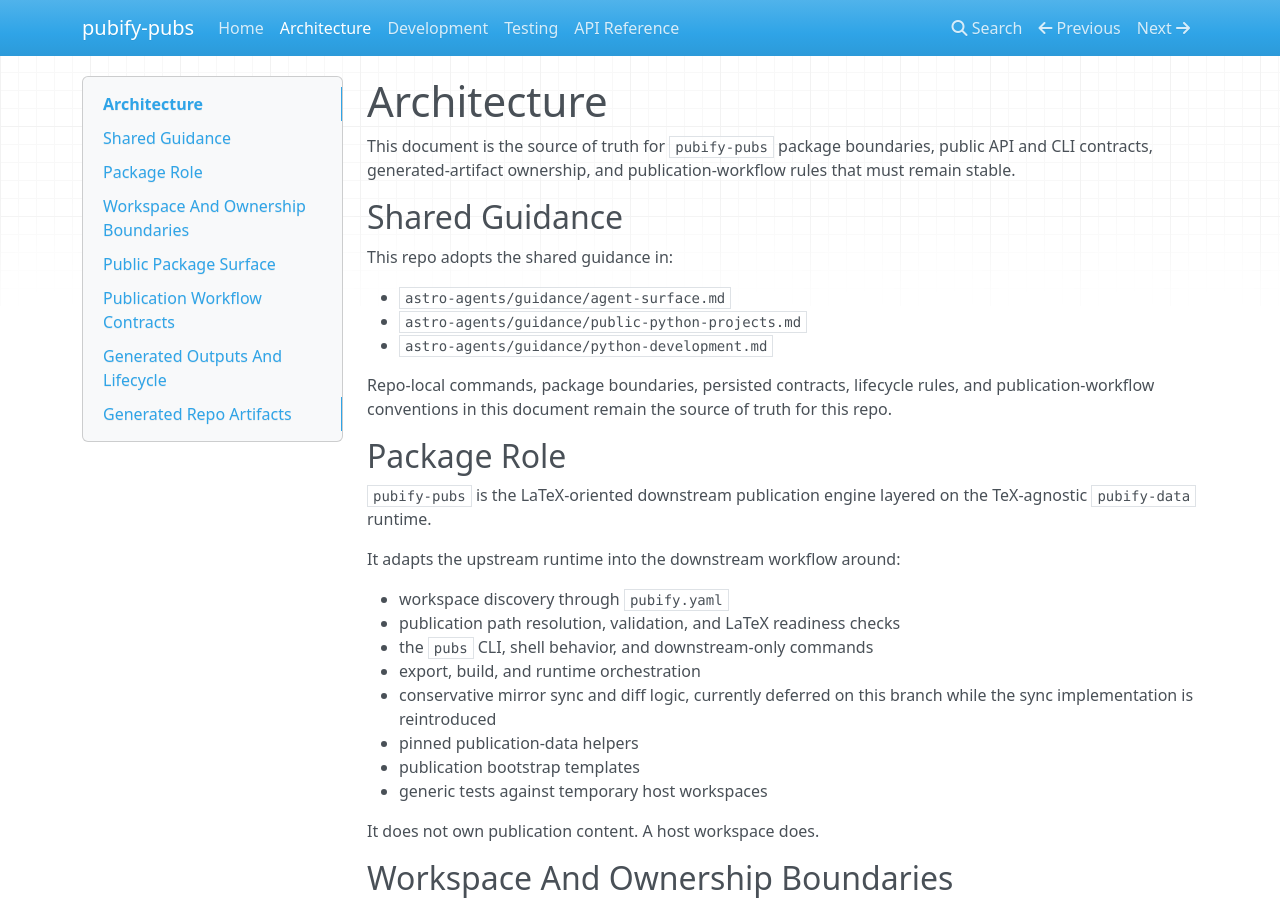
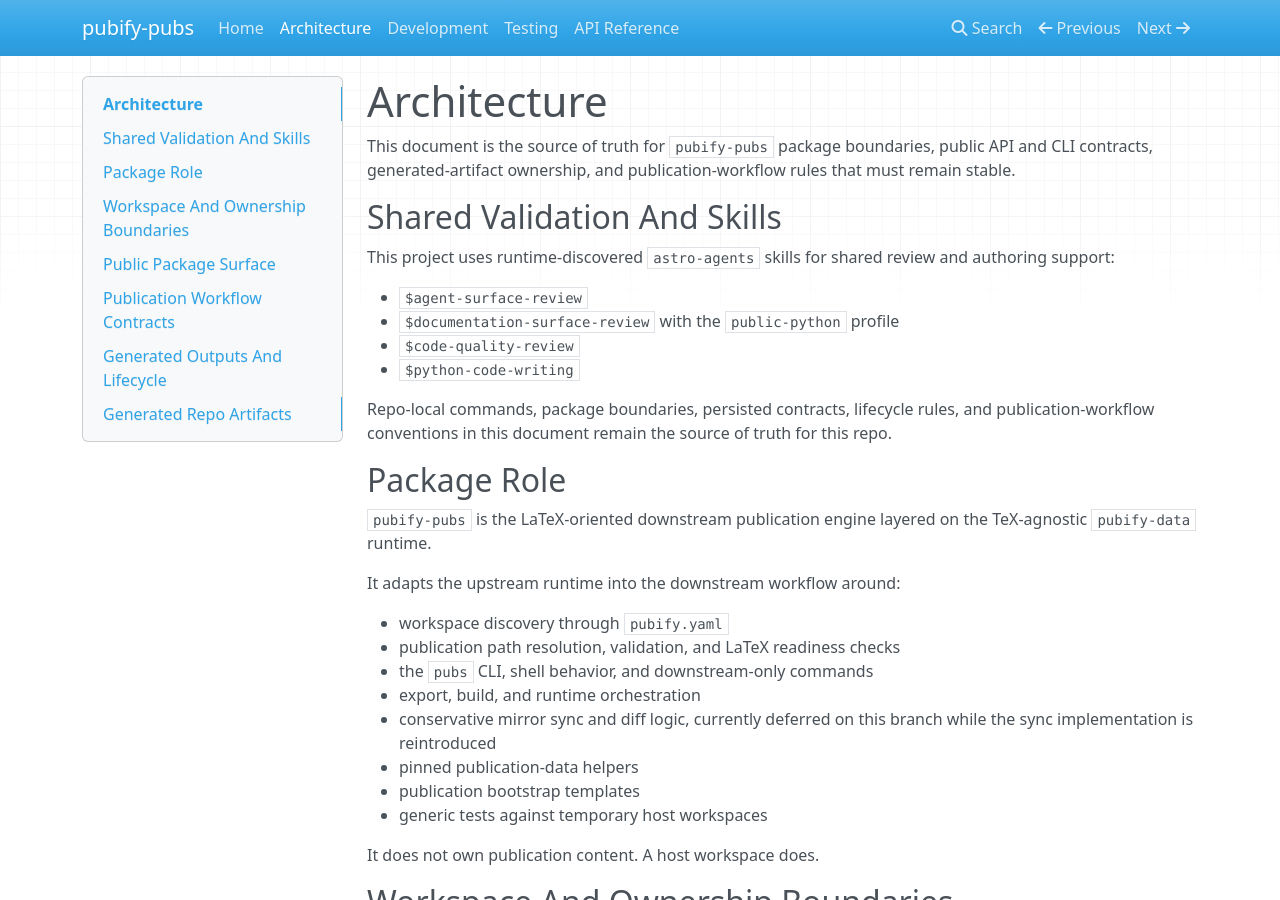
Before and after one commit to nvnunes/pubify-pubs, an MkDocs documentation site: the page built from docs/architecture.md, in a window 1280 px wide and 900 px high. Built offline with MkDocs 1.6.1, drawn with Linux system fonts in a browser that asks for light colours; nearby versions of some CDN libraries.

Commit message:
Astro-agents skill integration

```diff
--- a/docs/architecture.md
+++ b/docs/architecture.md
@@ -4,13 +4,14 @@ This document is the source of truth for `pubify-pubs` package boundaries,
 public API and CLI contracts, generated-artifact ownership, and
 publication-workflow rules that must remain stable.
 
-## Shared Guidance
+## Shared Validation And Skills
 
-This repo adopts the shared guidance in:
+This project uses runtime-discovered `astro-agents` skills for shared review and authoring support:
 
-- `astro-agents/guidance/agent-surface.md`
-- `astro-agents/guidance/public-python-projects.md`
-- `astro-agents/guidance/python-development.md`
+- `$agent-surface-review`
+- `$documentation-surface-review` with the `public-python` profile
+- `$code-quality-review`
+- `$python-code-writing`
 
 Repo-local commands, package boundaries, persisted contracts, lifecycle rules,
 and publication-workflow conventions in this document remain the source of
```
Also changed, not shown: AGENTS.md (+14 -12 lines), docs/development.md (+3 -5 lines), docs/testing.md (+8 -2 lines), site/api/index.html, site/architecture/index.html, site/development/index.html, site/index.html, site/search/search_index.json, site/sitemap.xml, site/testing/index.html, 1 other file.
